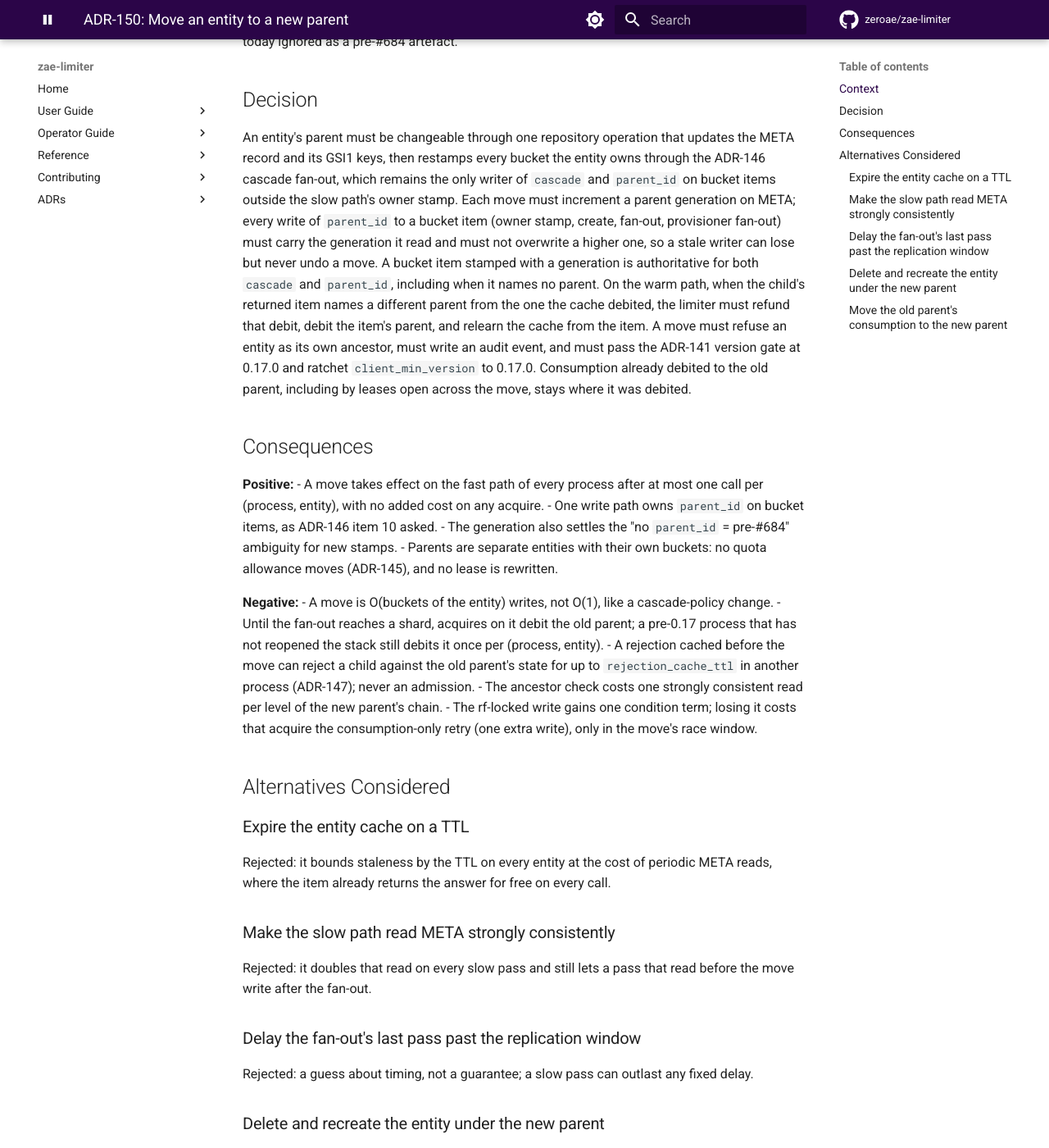
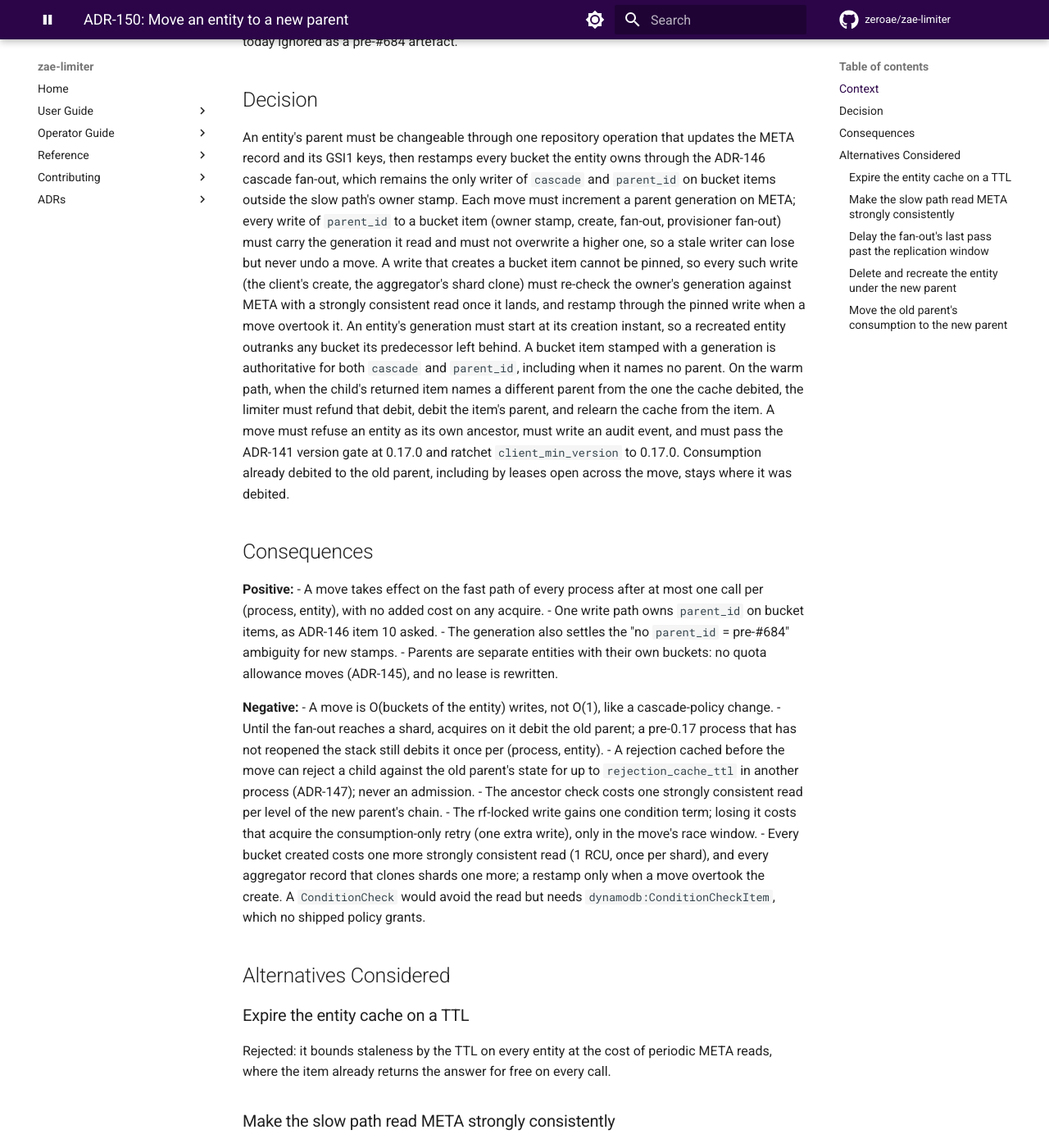
Before and after one commit to zeroae/zae-limiter, an MkDocs documentation site: the page built from docs/adr/150-move-entity-to-new-parent.md, in a window 1280 px wide and 1400 px high, scrolled down 658 px. Shown: the whole window at 82% size. Built offline with MkDocs 1.6.1 and Material for MkDocs 9.7.7, drawn with Linux system fonts in a browser that asks for light colours; comment, search, counter and statistics services are not loaded; the version menu is left out.

Commit message:
📝 docs(adr): record the review fixes in ADR-150 and its design
The review of #716 falsified three statements in the Proposed design: the
two-pass fan-out does not cover a create `Put` that read META before the
move, the aggregator's Path 2 clone is not "no change", and a generation
starting at 0 does not survive delete and recreate. ADR-150 now requires
every bucket-creating write to re-check the owner's generation against META
and the generation to start at the creation instant, and states the cost
(+1 RCU per bucket created, and per aggregator record that clones). The
design doc records each fix, the warm-path rules for the debited parent,
and why a read rather than a `ConditionCheck` (no shipped policy grants
`dynamodb:ConditionCheckItem`).

Refs #677

Co-Authored-By: Claude Opus 5.5 <noreply@anthropic.com>
Claude-Session: https://claude.ai/code/session_01ASEDQdfdZZeqM2KMM1WTMo

```diff
--- a/docs/adr/150-move-entity-to-new-parent.md
+++ b/docs/adr/150-move-entity-to-new-parent.md
@@ -33,7 +33,12 @@ ADR-146 cascade fan-out, which remains the only writer of `cascade` and `parent_
 bucket items outside the slow path's owner stamp. Each move must increment a parent
 generation on META; every write of `parent_id` to a bucket item (owner stamp, create,
 fan-out, provisioner fan-out) must carry the generation it read and must not overwrite a
-higher one, so a stale writer can lose but never undo a move. A bucket item stamped with a
+higher one, so a stale writer can lose but never undo a move. A write that creates a bucket
+item cannot be pinned, so every such write (the client's create, the aggregator's shard
+clone) must re-check the owner's generation against META with a strongly consistent read
+once it lands, and restamp through the pinned write when a move overtook it. An entity's
+generation must start at its creation instant, so a recreated entity outranks any bucket its
+predecessor left behind. A bucket item stamped with a
 generation is authoritative for both `cascade` and `parent_id`, including when it names no
 parent. On the warm path, when the child's returned item names a different parent from the
 one the cache debited, the limiter must refund that debit, debit the item's parent, and
@@ -62,6 +67,10 @@ by leases open across the move, stays where it was debited.
   chain.
 - The rf-locked write gains one condition term; losing it costs that acquire the
   consumption-only retry (one extra write), only in the move's race window.
+- Every bucket created costs one more strongly consistent read (1 RCU, once per shard), and
+  every aggregator record that clones shards one more; a restamp only when a move overtook
+  the create. A `ConditionCheck` would avoid the read but needs
+  `dynamodb:ConditionCheckItem`, which no shipped policy grants.
 
 ## Alternatives Considered
 
```
Also changed, not shown: docs/plans/2026-10-09-move-entity-design.md (+43 -9 lines).
